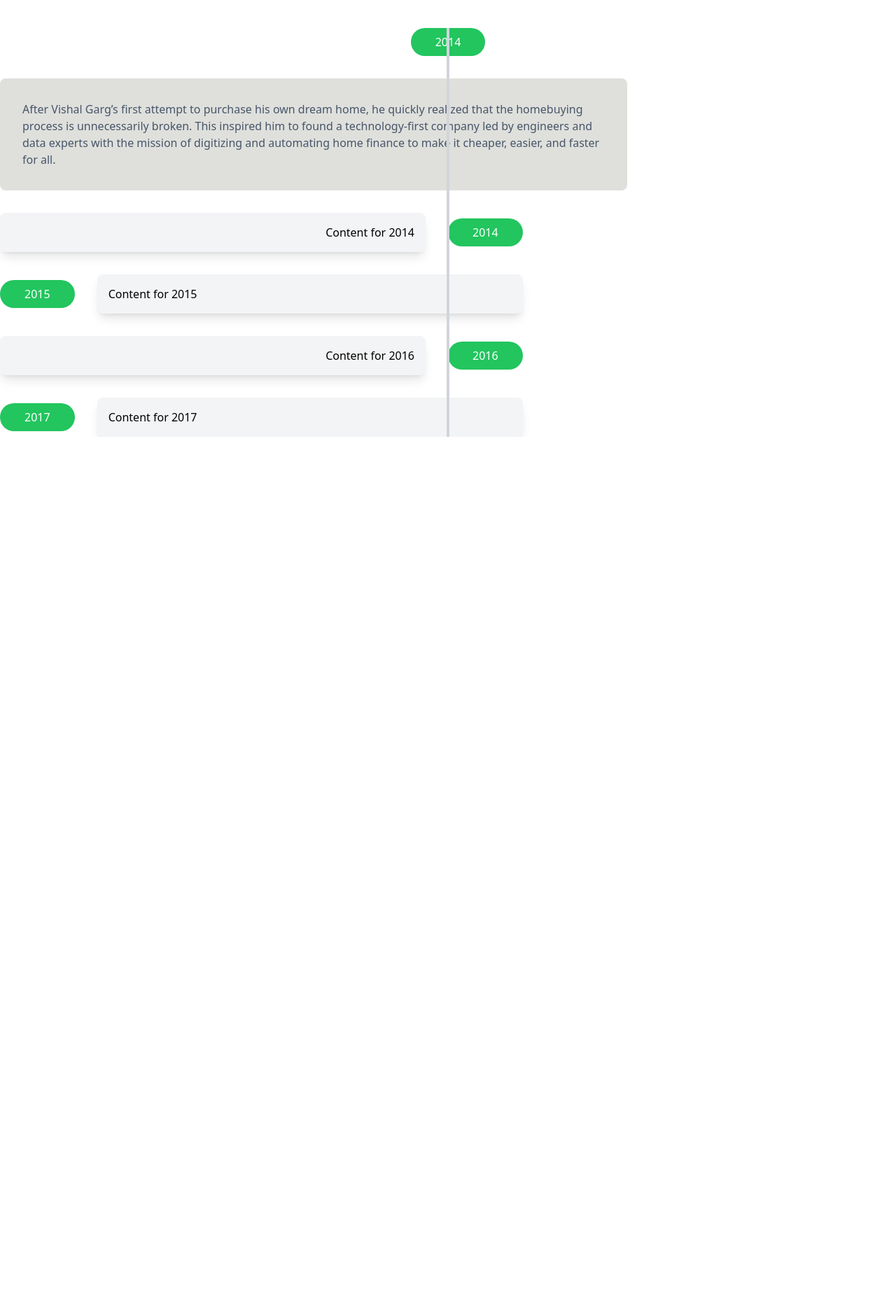
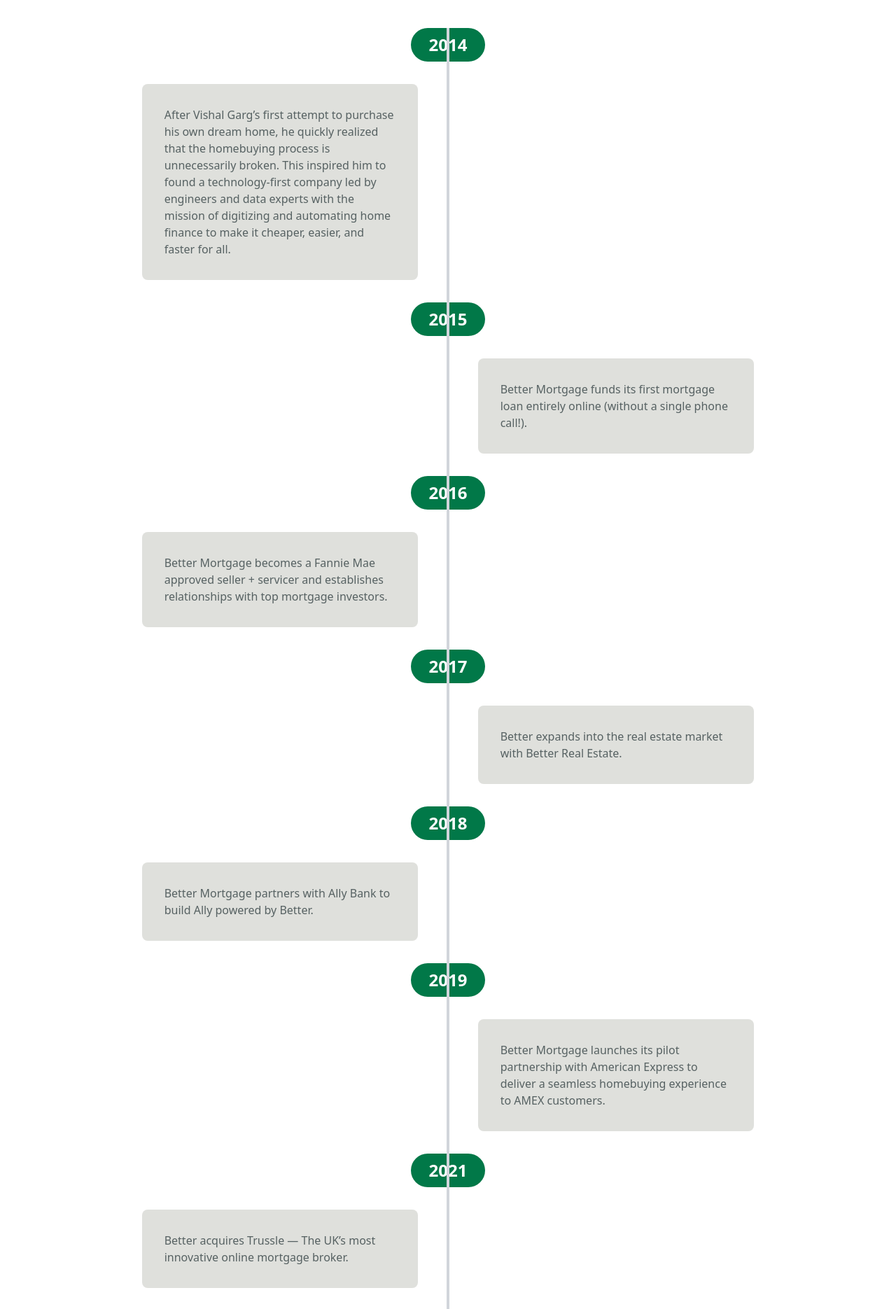
Before and after one commit to KrishikaAgrawal/Practice, a React (Create React App) app in the folder webd/better/: page /About in a window 1280 px wide. Shown: the part 1540-3410 px from the top of the page at 70% size. Before the commit the page ends 2164 px from the top, so only its background shows below. Built offline with nearby package versions, Linux system fonts and the light colour scheme.

Commit message:
about.js complete

```diff
--- a/webd/better/src/Components/About/About.js
+++ b/webd/better/src/Components/About/About.js
@@ -58,7 +58,7 @@
           and enjoyable.
         </p>
       </div>
-      <div>
+
       <div className="relative">
         {/* Vertical line */}
         <div className="absolute left-1/2 transform -translate-x-1/2 w-1 h-full bg-gray-300"></div>
@@ -67,78 +67,151 @@
         <div className="space-y-8">
           {/* 2014 */}
           <div className=" flex  justify-center w-full">
-              <div className=" text-center w-1/12 p-2 bg-green-500 text-white rounded-full">
+            <div className=" text-center w-1/12 p-2 bg-[#017848] font-semibold text-2xl text-white rounded-full">
               2014
             </div>
           </div>
-            <div className=" flex  justify-center w-full">
-              <div className=" text-left w-2/ p-8 mr-96 bg-[#DFE0DC] text-slate-600 rounded-lg">
-                After Vishal Garg’s first attempt to purchase his own dream
-                home, he quickly realized that the homebuying process is
-                unnecessarily broken. This inspired him to found a
-                technology-first company led by engineers and data experts with
-                the mission of digitizing and automating home finance to make it
-                cheaper, easier, and faster for all.
-              </div>
-            </div>
-            <div></div>
-
-            <div className="flex items-center w-full">
-              <div className="w-1/2 text-right pr-8">
-                <div className="p-4 bg-gray-100 rounded-lg shadow-lg">
-                  Content for 2014
-                </div>
-              </div>
-              <div className="w-1/12 text-center">
-                <div className="p-2 bg-green-500 text-white rounded-full">
-                  2014
-                </div>
+          <div className=" flex  justify-center w-full pr-24">
+            <div className=" text-left w-1/3 p-8 mr-96 bg-[#DFE0DC] text-[#566162] rounded-lg">
+              After Vishal Garg’s first attempt to purchase his own dream home,
+              he quickly realized that the homebuying process is unnecessarily
+              broken. This inspired him to found a technology-first company led
+              by engineers and data experts with the mission of digitizing and
+              automating home finance to make it cheaper, easier, and faster for
+              all.
             </div>
           </div>
 
           {/* 2015 */}
-            <div className="flex items-center w-full">
-              <div className="w-1/12 text-center">
-                <div className="p-2 bg-green-500 text-white rounded-full">
+          <div className=" flex  justify-center w-full">
+            <div className=" text-center w-1/12 p-2 bg-[#017848] font-semibold text-2xl text-white rounded-full">
               2015
             </div>
           </div>
-              <div className="w-1/2 text-left pl-8">
-                <div className="p-4 bg-gray-100 rounded-lg shadow-lg">
-                  Content for 2015
-                </div>
+          <div className=" flex  justify-center w-full pl-24">
+            <div className=" text-left w-1/3 p-8 ml-96 bg-[#DFE0DC] text-[#566162] rounded-lg">
+              Better Mortgage funds its first mortgage loan entirely online
+              (without a single phone call!).
             </div>
           </div>
 
           {/* 2016 */}
-            <div className="flex items-center w-full">
-              <div className="w-1/2 text-right pr-8">
-                <div className="p-4 bg-gray-100 rounded-lg shadow-lg">
-                  Content for 2016
+          <div className=" flex  justify-center w-full">
+            <div className=" text-center w-1/12 p-2 bg-[#017848] font-semibold text-2xl text-white rounded-full">
+              2016
             </div>
           </div>
-              <div className="w-1/12 text-center">
-                <div className="p-2 bg-green-500 text-white rounded-full">
-                  2016
-                </div>
+          <div className=" flex  justify-center w-full pr-24">
+            <div className=" text-left w-1/3 p-8 mr-96 bg-[#DFE0DC] text-[#566162] rounded-lg">
+              Better Mortgage becomes a Fannie Mae approved seller + servicer
+              and establishes relationships with top mortgage investors.
             </div>
           </div>
 
           {/* 2017 */}
-            <div className="flex items-center w-full">
-              <div className="w-1/12 text-center">
-                <div className="p-2 bg-green-500 text-white rounded-full">
+          <div className=" flex  justify-center w-full">
+            <div className=" text-center w-1/12 p-2 bg-[#017848] font-semibold text-2xl text-white rounded-full">
               2017
             </div>
           </div>
-              <div className="w-1/2 text-left pl-8">
-                <div className="p-4 bg-gray-100 rounded-lg shadow-lg">
-                  Content for 2017
-                </div>
+          <div className=" flex  justify-center w-full pl-24">
+            <div className=" text-left w-1/3 p-8 ml-96 bg-[#DFE0DC] text-[#566162] rounded-lg">
+              Better expands into the real estate market with Better Real
+              Estate.
             </div>
           </div>
 
-            {/* Repeat for other years up to 2023 */}
+          {/* 2018 */}
+          <div className=" flex  justify-center w-full">
+            <div className=" text-center w-1/12 p-2 bg-[#017848] font-semibold text-2xl text-white rounded-full">
+              2018
+            </div>
+          </div>
+          <div className=" flex  justify-center w-full pr-24">
+            <div className=" text-left w-1/3 p-8 mr-96 bg-[#DFE0DC] text-[#566162] rounded-lg">
+              Better Mortgage partners with Ally Bank to build Ally powered by
+              Better.
+            </div>
+          </div>
+
+          {/* 2019 */}
+          <div className=" flex  justify-center w-full">
+            <div className=" text-center w-1/12 p-2 bg-[#017848] font-semibold text-2xl text-white rounded-full">
+              2019
+            </div>
+          </div>
+          <div className=" flex  justify-center w-full pl-24">
+            <div className=" text-left w-1/3 p-8 ml-96 bg-[#DFE0DC] text-[#566162] rounded-lg">
+              Better Mortgage launches its pilot partnership with American
+              Express to deliver a seamless homebuying experience to AMEX
+              customers.
+            </div>
+          </div>
+
+          {/* 2021 */}
+          <div className=" flex  justify-center w-full">
+            <div className=" text-center w-1/12 p-2 bg-[#017848] font-semibold text-2xl text-white rounded-full">
+              2021
+            </div>
+          </div>
+          <div className=" flex  justify-center w-full pr-24">
+            <div className=" text-left w-1/3 p-8 mr-96 bg-[#DFE0DC] text-[#566162] rounded-lg">
+              Better acquires Trussle — The UK’s most innovative online mortgage
+              broker.
+            </div>
+          </div>
+
+          {/* 2022 */}
+          <div className=" flex  justify-center w-full">
+            <div className=" text-center w-1/12 p-2 bg-[#017848] font-semibold text-2xl text-white rounded-full">
+              2022
+            </div>
+          </div>
+          <div className=" flex justify-center w-full pl-24">
+            <div className=" text-left w-1/3 p-8 ml-96 bg-[#DFE0DC] text-[#566162] rounded-lg">
+              Better Mortgage becomes the first fintech to fund $100B home loans
+              entirely online.
+            </div>
+          </div>
+
+          {/* 2023 */}
+          <div className=" flex  justify-center w-full">
+            <div className=" text-center w-1/12 p-2 bg-[#017848] font-semibold text-2xl text-white rounded-full">
+              2023
+            </div>
+          </div>
+          <div className=" flex  justify-center w-full pr-24">
+            <div className=" text-left w-1/3 p-8 mr-96 bg-[#DFE0DC] text-[#566162] rounded-lg">
+              Better Mortgage launches One Day Mortgage¹: The first offering to
+              customers to go from application to full mortgage Commitment
+              Letter within 24 hours vs. typical industry process of 30+ days.
+            </div>
+          </div>
+          <div className=" flex  justify-center w-full pl-24">
+            <div className=" text-left w-1/3 p-8 ml-96 bg-[#DFE0DC] text-[#566162] rounded-lg">
+              Better Mortgage launches the fully digital 3-day HELOC².
+            </div>
+          </div>
+          <div className=" flex  justify-center w-full pr-24">
+            <div className=" text-left w-1/3 p-8 mr-96 bg-[#DFE0DC] text-[#566162] rounded-lg">
+              Better Mortgage launches One Day Verified Approval Letter.
+            </div>
+          </div>
+
+          {/* Today */}
+          <div className=" flex  justify-center w-full">
+            <div className=" text-center w-1/12 p-2 bg-[#017848] font-semibold text-2xl text-white rounded-full">
+              Today
+            </div>
+          </div>
+          <div className=" flex  justify-center w-full pl-24">
+            <div className=" text-left w-1/3 p-8 ml-96 bg-[#DFE0DC] text-[#566162] rounded-lg">
+              You become part of the story by joining tens of thousands of happy
+              Better Mortgage borrowers.
+              <div className="p-3 bg-[#017848] font-semibold w-[120px] text-white rounded-lg text-center mt-4">
+                Get Started
+              </div>
+            </div>
           </div>
         </div>
       </div>
```
Lines whose indentation alone changed are shown as unchanged.
